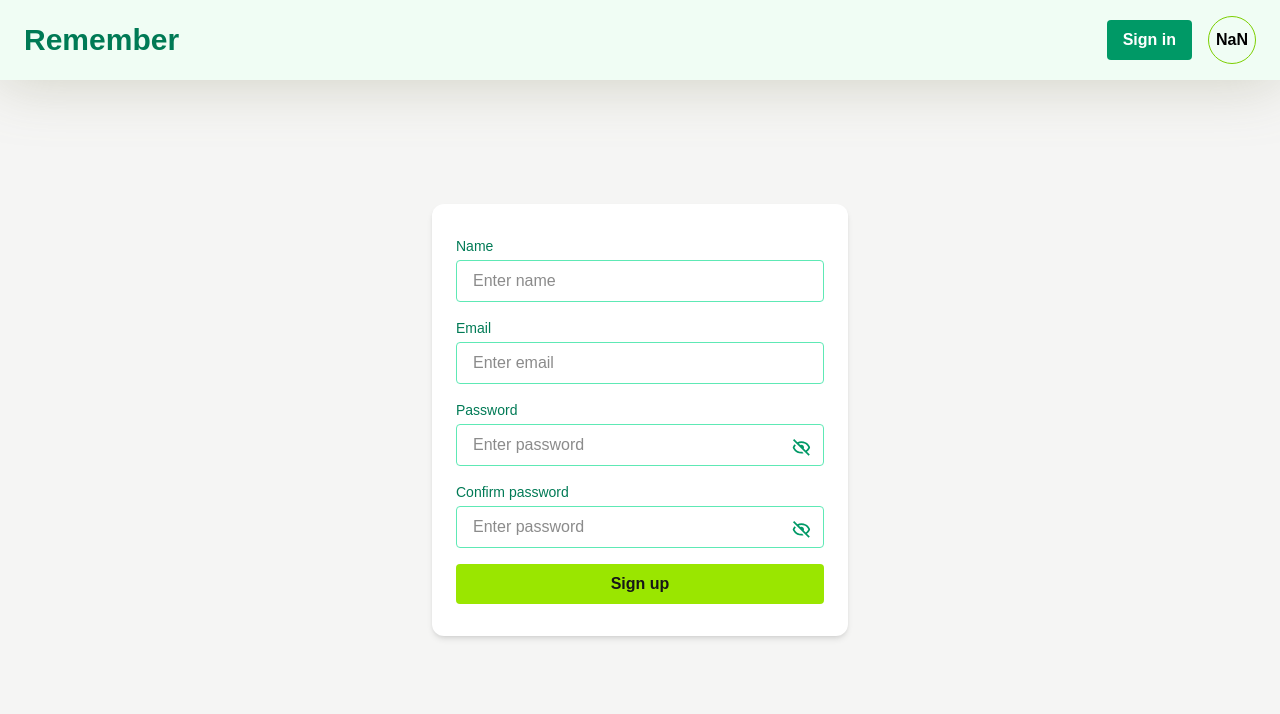
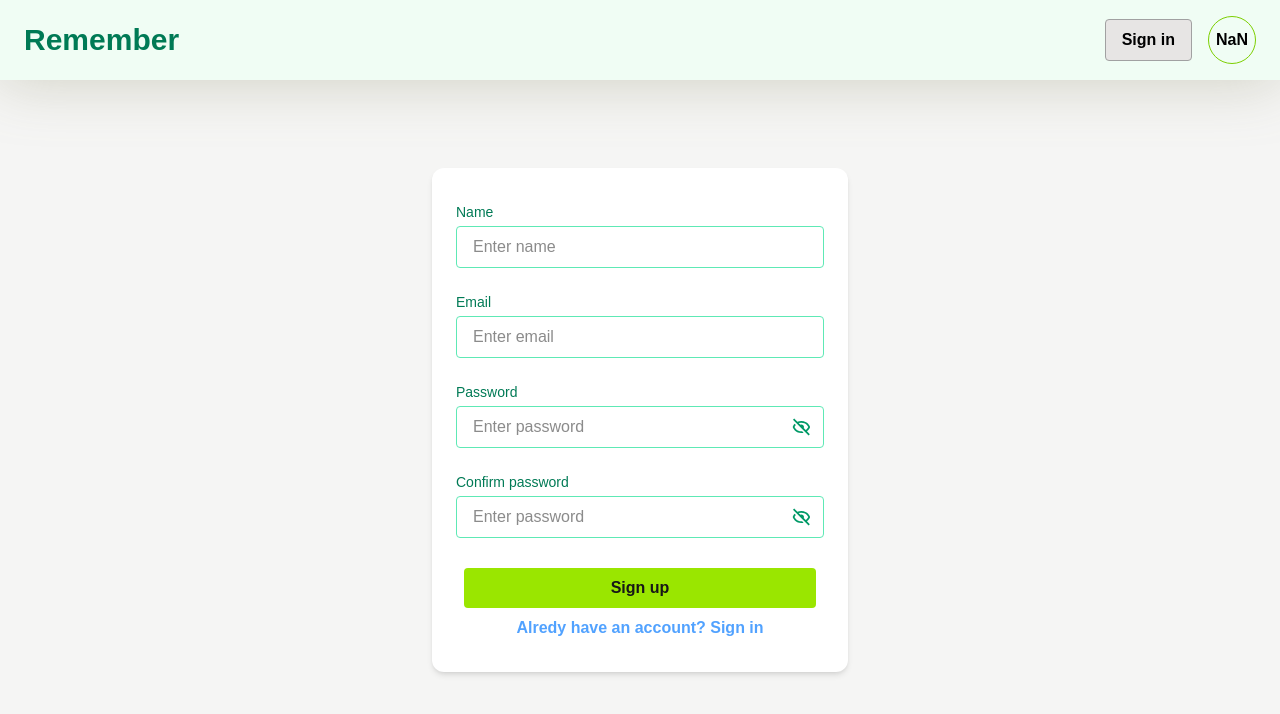
Before and after one commit to Remember-appp/remember-frontend, a Next.js app: page /register in a window 1280 px wide. Shown: the top 714 px of the page. Built offline with nearby package versions, Linux system fonts and the light colour scheme.

Commit message:
auth inputs validators

```diff
--- a/src/app/auth/page.jsx
+++ b/src/app/auth/page.jsx
@@ -3,6 +3,7 @@
 import Button from '@/components/Button'
 import FormSection from '@/components/FormSection'
 import InputField from '@/components/InputField'
+import P from '@/components/P'
 import PasswordInput from '@/components/PasswordInput'
 import {
   resetAuthForm,
@@ -11,8 +12,16 @@ import {
   setAuthEmail,
   setAuthPassword,
 } from '@/redux/slices/authFormSlice'
+import {
+  selectAuthEmailError,
+  selectAuthPasswordError,
+  setAuthEmailError,
+  setAuthPasswordError,
+} from '@/redux/slices/authValidationSlice'
+import { validateAuthEmail, validateAuthPassword } from '@/utils/authValidators'
+import Link from 'next/link'
 import { useRouter } from 'next/navigation'
-import React, { use, useEffect } from 'react'
+import React, { use, useEffect, useState } from 'react'
 import { useDispatch, useSelector } from 'react-redux'
 
 function AuthPage() {
@@ -21,6 +30,13 @@ function AuthPage() {
 
   const emailInput = useSelector(selectAuthEmail)
   const passwordInput = useSelector(selectAuthPassword)
+  const emailInputError = useSelector(selectAuthEmailError)
+  const passwordInputError = useSelector(selectAuthPasswordError)
+
+  const [isTouched, setIsTouched] = useState({
+    emailIsTouched: false,
+    passwordIsTouched: false,
+  })
 
   useEffect(() => {
     dispatch(resetAuthForm())
@@ -28,11 +44,22 @@ function AuthPage() {
 
   const handleSubmit = (e) => {
     e.preventDefault()
+
+    const emailErr = validateAuthEmail(emailInput)
+    const passwordErr = validateAuthPassword(passwordInput)
+
+    dispatch(setAuthEmailError(emailErr))
+    dispatch(setAuthPasswordError(passwordErr))
+
+    if (emailErr || passwordErr) return
   }
 
-  const handleChange = (actionCreator) => (e) => {
-    dispatch(actionCreator(e.target.value))
-  }
+  const handleChange =
+    (actionCreatorInput, actionCreatorError, actionCreatorValidation) =>
+    (e) => {
+      dispatch(actionCreatorInput(e.target.value))
+      dispatch(actionCreatorError(actionCreatorValidation(e.target.value)))
+    }
 
   return (
     <div>
@@ -43,19 +70,43 @@ function AuthPage() {
             type="email"
             placeholder="Enter email"
             value={emailInput}
-            onChange={handleChange(setAuthEmail)}
+            onChange={handleChange(
+              setAuthEmail,
+              setAuthEmailError,
+              validateAuthEmail
+            )}
+            onBlur={() =>
+              setIsTouched((prev) => ({ ...prev, emailIsTouched: true }))
+            }
+            errorText={isTouched.emailIsTouched ? emailInputError : ''}
           />
           <PasswordInput
             label="Password"
             placeholder="Enter password"
             value={passwordInput}
-            onChange={handleChange(setAuthPassword)}
+            onChange={handleChange(
+              setAuthPassword,
+              setAuthPasswordError,
+              validateAuthPassword
+            )}
+            onBlur={() =>
+              setIsTouched((prev) => ({ ...prev, passwordIsTouched: true }))
+            }
+            errorText={isTouched.passwordIsTouched ? passwordInputError : ''}
           />
           <Button
             type="submit"
             text={'Sign in'}
-            className={'bg-lime-400 hover:bg-lime-500 transition duration-200'}
+            className={
+              'bg-lime-400 hover:bg-lime-500 transition duration-200 m-2'
+            }
           />
+          <Link href="/register">
+            <P
+              text={"Don't have an account? Sign up"}
+              className="text-blue-400 font-bold cursor-pointer hover:underline"
+            />
+          </Link>
         </FormSection>
       </form>
     </div>
--- a/src/app/register/page.jsx
+++ b/src/app/register/page.jsx
@@ -1,7 +1,7 @@
 'use client'
 
 import { useRouter } from 'next/navigation'
-import React, { useEffect } from 'react'
+import React, { useEffect, useState } from 'react'
 import { useDispatch, useSelector } from 'react-redux'
 import Button from '@/components/Button'
 import FormSection from '@/components/FormSection'
@@ -18,6 +18,24 @@ import {
   setAuthName,
   setAuthPassword,
 } from '@/redux/slices/authFormSlice'
+import Link from 'next/link'
+import P from '@/components/P'
+import {
+  selectAuthConfirmPasswordError,
+  selectAuthEmailError,
+  selectAuthNameError,
+  selectAuthPasswordError,
+  setAuthConfirmPasswordError,
+  setAuthEmailError,
+  setAuthNameError,
+  setAuthPasswordError,
+} from '@/redux/slices/authValidationSlice'
+import {
+  validateAuthConfirmPassword,
+  validateAuthEmail,
+  validateAuthName,
+  validateAuthPassword,
+} from '@/utils/authValidators'
 
 function RegisterPage() {
   const dispatch = useDispatch()
@@ -27,6 +45,17 @@ function RegisterPage() {
   const nameInput = useSelector(selectAuthName)
   const passwordInput = useSelector(selectAuthPassword)
   const confirmPasswordInput = useSelector(selectAuthConfirmPassword)
+  const emailInputError = useSelector(selectAuthEmailError)
+  const passwordInputError = useSelector(selectAuthPasswordError)
+  const nameInputError = useSelector(selectAuthNameError)
+  const confirmPasswordInputError = useSelector(selectAuthConfirmPasswordError)
+
+  const [isTouched, setIsTouched] = useState({
+    nameIsTouched: false,
+    emailIsTouched: false,
+    passwordIsTouched: false,
+    confirmPasswordIsTouched: false,
+  })
 
   useEffect(() => {
     dispatch(resetAuthForm())
@@ -34,43 +63,115 @@ function RegisterPage() {
 
   const handleSubmit = (e) => {
     e.preventDefault()
+
+    const nameErr = validateAuthName(nameInput)
+    const emailErr = validateAuthEmail(emailInput)
+    const passwordErr = validateAuthPassword(passwordInput)
+    const confirmPasswordErr = validateAuthConfirmPassword(
+      passwordInput,
+      confirmPasswordInput
+    )
+
+    dispatch(setAuthNameError(nameErr))
+    dispatch(setAuthEmailError(emailErr))
+    dispatch(setAuthPasswordError(passwordErr))
+    dispatch(setAuthConfirmPasswordError(confirmPasswordErr))
+
+    if (nameErr || emailErr || passwordErr || confirmPasswordErr) return
   }
 
-  const handleChange = (actionCreator) => (e) => {
-    dispatch(actionCreator(e.target.value))
+  const handleChange =
+    (actionCreatorInput, actionCreatorError, actionCreatorValidation) =>
+    (e) => {
+      dispatch(actionCreatorInput(e.target.value))
+      dispatch(actionCreatorError(actionCreatorValidation(e.target.value)))
+    }
+  const handleConfirmPasswordChange = (e) => {
+    const value = e.target.value
+    dispatch(setAuthConfirmPassword(value))
+    dispatch(
+      setAuthConfirmPasswordError(
+        validateAuthConfirmPassword(passwordInput, value)
+      )
+    )
   }
   return (
     <div>
+      <form onSubmit={handleSubmit}>
         <FormSection>
           <InputField
             label="Name"
             type="text"
             placeholder="Enter name"
             value={nameInput}
-          onChange={handleChange(setAuthName)}
+            onChange={handleChange(
+              setAuthName,
+              setAuthNameError,
+              validateAuthName
+            )}
+            onBlur={() =>
+              setIsTouched((prev) => ({ ...prev, nameIsTouched: true }))
+            }
+            errorText={isTouched.nameIsTouched ? nameInputError : ''}
           />
           <InputField
             label="Email"
             type="email"
             placeholder="Enter email"
             value={emailInput}
-          onChange={handleChange(setAuthEmail)}
+            onChange={handleChange(
+              setAuthEmail,
+              setAuthEmailError,
+              validateAuthEmail
+            )}
+            onBlur={() =>
+              setIsTouched((prev) => ({ ...prev, emailIsTouched: true }))
+            }
+            errorText={isTouched.emailIsTouched ? emailInputError : ''}
           />
           <PasswordInput
             value={passwordInput}
-          onChange={handleChange(setAuthPassword)}
+            onChange={handleChange(
+              setAuthPassword,
+              setAuthPasswordError,
+              validateAuthPassword
+            )}
+            onBlur={() =>
+              setIsTouched((prev) => ({ ...prev, passwordIsTouched: true }))
+            }
+            errorText={isTouched.passwordIsTouched ? passwordInputError : ''}
           />
           <PasswordInput
             label="Confirm password"
             value={confirmPasswordInput}
-          onChange={handleChange(setAuthConfirmPassword)}
+            onChange={handleConfirmPasswordChange}
+            onBlur={() =>
+              setIsTouched((prev) => ({
+                ...prev,
+                confirmPasswordIsTouched: true,
+              }))
+            }
+            errorText={
+              isTouched.confirmPasswordIsTouched
+                ? confirmPasswordInputError
+                : ''
+            }
           />
           <Button
             text={'Sign up'}
             type="submit"
-          className={'bg-lime-400 hover:bg-lime-500 transition duration-200'}
+            className={
+              'bg-lime-400 hover:bg-lime-500 transition duration-200 m-2'
+            }
           />
+          <Link href={'/auth'}>
+            <P
+              text={'Alredy have an account? Sign in'}
+              className="text-blue-400 font-bold cursor-pointer hover:underline"
+            />
+          </Link>
         </FormSection>
+      </form>
     </div>
   )
 }
--- a/src/components/FormSection.jsx
+++ b/src/components/FormSection.jsx
@@ -4,7 +4,7 @@ function FormSection({children}) {
   return (
     <div className="min-h-screen flex items-center justify-center bg-stone-100">
       <div className="w-full max-w-md  px-4  mb-30">
-        <div className="flex flex-col gap-4 pt-8 pb-8 pl-6 pr-6 bg-white rounded-xl shadow-md">
+        <div className="flex flex-col pt-8 pb-8 pl-6 pr-6 bg-white rounded-xl shadow-md">
           {children}
         </div>
       </div>
--- a/src/components/InputField.jsx
+++ b/src/components/InputField.jsx
@@ -1,8 +1,20 @@
 import React from 'react'
+import P from './P'
 
-function InputField({ classNameDiv, classNameLabel, classNameInput, onChange, value, label = 'Label', placeholder = 'Text', type = 'text'}) {
+function InputField({
+  classNameDiv,
+  classNameLabel,
+  classNameInput,
+  onChange,
+  value,
+  onBlur,
+  label = 'Label',
+  placeholder = 'Text',
+  type = 'text',
+  errorText = '',
+}) {
   return (
-    <div className={`flex flex-col gap-1 ${classNameDiv}`}>
+    <div className={`flex flex-col gap-1 mb-0.5 mt-0.5 ${classNameDiv}`}>
       <label
         className={`text-sm font-medium text-emerald-700 ${classNameLabel}`}
       >
@@ -10,11 +22,17 @@ function InputField({ classNameDiv, classNameLabel, classNameInput, onChange, va
       </label>
       <input
         type={type}
+        onBlur={onBlur}
         placeholder={placeholder}
         className={`border border-emerald-300 focus:border-emerald-500 focus:scale-[1.02] transition-all duration-200 outline-none px-4 py-2 rounded ${classNameInput}`}
         value={value}
         onChange={onChange}
       />
+      <div className='min-h-[1rem]'>
+        {errorText && (
+          <p className="text-red-500 text-sm mt-1 ml-1">{errorText}</p>
+        )}
+      </div>
     </div>
   )
 }
--- a/src/components/NavBar.jsx
+++ b/src/components/NavBar.jsx
@@ -14,8 +14,6 @@ export default function NavBar() {
 
   return (
     <nav className="flex flex-col sm:flex-row items-center justify-center sm:justify-between gap-4 sm:gap-0 px-6 py-4 bg-green-50 drop-shadow-[0_1px_30px_rgba(120,120,80,0.3)]">
-
-      {/*  */}
       <div className="text-3xl font-bold text-emerald-700 hover:text-emerald-800 transition cursor-default">
         Remember
       </div>
@@ -23,7 +21,7 @@ export default function NavBar() {
         <Link
           onClick={handleClick}
           href={isClicked ? '/register' : '/auth'}
-          className="bg-emerald-600 hover:bg-emerald-700 text-white font-semibold px-4 py-2 rounded transition-transform duration-200"
+          className={`${isClicked ? 'bg-emerald-600 hover:bg-emerald-700 text-white' : 'bg-stone-200 hover:bg-neutral-300 border-neutral-400 border text-black'} font-semibold px-4 py-2 rounded transition duration-200`}
         >
           {isClicked ? 'Sign up' : 'Sign in'}
         </Link>
--- /dev/null
+++ b/src/components/P.jsx
@@ -0,0 +1,13 @@
+import React from 'react'
+
+function P({ children, text, className = '' }) {
+  return (
+    <div className={`flex items-center justify-center text-center ${className}`}>
+      <p className="text-base m-0">
+        {text || children}
+      </p>
+    </div>
+  )
+}
+
+export default P
--- a/src/components/PasswordInput.jsx
+++ b/src/components/PasswordInput.jsx
@@ -3,6 +3,7 @@ import styles from '../styles/Icon.module.css'
 import React, { useState } from 'react'
 import { BiShow } from 'react-icons/bi'
 import { BiHide } from 'react-icons/bi'
+import P from './P'
 
 function PasswordInput({
   classNameDiv,
@@ -10,31 +11,36 @@ function PasswordInput({
   classNameInput,
   onChange,
   value,
+  onBlur,
   label = 'Password',
   placeholder = 'Enter password',
   hideBtn = true,
+  errorText = '',
 }) {
   const [show, setShow] = useState(false)
 
   return (
-    <div className={`flex flex-col gap-1 relative ${classNameDiv}`}>
+    <div className={`flex flex-col gap-1 mb-0.5 mt-0.5 ${classNameDiv}`}>
       <label
         className={`text-sm font-medium text-emerald-700 ${classNameLabel}`}
       >
         {label}
       </label>
+
+      <div className="relative">
         <input
           type={show ? 'text' : 'password'}
           placeholder={placeholder}
-        className={`border border-emerald-300 focus:border-emerald-500 focus:scale-[1.02] transition-all duration-200 outline-none px-4 py-2 rounded pr-10 ${classNameInput}`}
+          className={`w-full border border-emerald-300 focus:border-emerald-500 focus:scale-[1.02] transition-all duration-200 outline-none px-4 py-2 rounded pr-10 ${classNameInput}`}
           value={value}
+          onBlur={onBlur}
           onChange={onChange}
         />
         {hideBtn && (
           <button
             type="button"
             onClick={() => setShow(!show)}
-          className="absolute right-3 bottom-2 text-sm text-emerald-600 hover:underline"
+            className="absolute right-3 top-1/2 -translate-y-1/2 text-emerald-600"
           >
             {show ? (
               <BiShow className={styles.icon} />
@@ -44,6 +50,13 @@ function PasswordInput({
           </button>
         )}
       </div>
+
+      <div className="min-h-[1rem]">
+        {errorText && (
+          <p className="text-red-500 text-sm mt-1 ml-1">{errorText}</p>
+        )}
+      </div>
+    </div>
   )
 }
 
--- /dev/null
+++ b/src/redux/slices/authValidationSlice.js
@@ -0,0 +1,48 @@
+const { createSlice } = require('@reduxjs/toolkit')
+
+const initialState = {
+  authNameError: null,
+  authEmailError: null,
+  authPasswordError: null,
+  authConfirmPasswordError: null,
+}
+
+const authValidationSlice = createSlice({
+  name: 'authValidation',
+  initialState,
+  reducers: {
+    setAuthNameError(state, action) {
+      state.authNameError = action.payload
+    },
+    setAuthEmailError(state, action) {
+      state.authEmailError = action.payload
+    },
+    setAuthPasswordError(state, action) {
+      state.authPasswordError = action.payload
+    },
+    setAuthConfirmPasswordError(state, action) {
+      state.authConfirmPasswordError = action.payload
+    },
+    clearAuthValidationErrors() {
+      return initialState
+    },
+  },
+})
+
+export const {
+  setAuthNameError,
+  setAuthEmailError,
+  setAuthPasswordError,
+  setAuthConfirmPasswordError,
+  clearAuthValidationErrors,
+} = authValidationSlice.actions
+
+export const selectAuthNameError = (state) => state.authValidation.authNameError
+export const selectAuthEmailError = (state) =>
+  state.authValidation.authEmailError
+export const selectAuthPasswordError = (state) =>
+  state.authValidation.authPasswordError
+export const selectAuthConfirmPasswordError = (state) =>
+  state.authValidation.authConfirmPasswordError
+
+export default authValidationSlice.reducer
--- a/src/redux/store.js
+++ b/src/redux/store.js
@@ -1,8 +1,10 @@
 import { configureStore } from '@reduxjs/toolkit';
 import authFormReducer from './slices/authFormSlice'
+import authValidationReducer from './slices/authValidationSlice'
 
 export const store = configureStore({
   reducer: {
     authForm: authFormReducer,
+    authValidation: authValidationReducer,
   },
 });
--- /dev/null
+++ b/src/utils/authValidators.js
@@ -0,0 +1,46 @@
+export const validateAuthName = (value) => {
+  if (!value) return 'Name is required'
+
+  if (!/^[A-Z]/.test(value)) return 'Name must start with a capital letter'
+
+  if (value.length < 4) return 'Name must be at least 4 characters'
+
+  if (value.length > 20) return 'Name must be at most 20 characters'
+
+  if (!/^[A-Za-z0-9_-]+$/.test(value))
+    return 'Name can contain only letters, numbers, and symbols: - , _'
+
+  return null
+}
+export const validateAuthEmail = (value) => {
+  if (!value) return 'Email is required'
+
+  const emailRegex = /^[^\s@]+@[^\s@]+\.[^\s@]+$/
+  if (!emailRegex.test(value)) return 'Invalid email address'
+
+  return null
+}
+export const validateAuthPassword = (value) => {
+  if (!value) return 'Password is required'
+
+  if (value.length < 8) return 'Password must be at least 8 characters'
+
+  if (!/[A-Z]/.test(value))
+    return 'Password must contain at least one uppercase letter'
+
+  if (!/\d/.test(value)) return 'Password must contain at least one number'
+
+  if (!/^[A-Za-z0-9_-]+$/.test(value))
+    return 'Password can only contain letters, numbers, dashes (-), and underscores (_)'
+
+  if (/\s/.test(value)) return 'Password cannot contain spaces'
+
+  return null
+}
+export const validateAuthConfirmPassword = (password, confirmPassword) => {
+  if (!confirmPassword) return 'Please confirm your password'
+
+  if (password !== confirmPassword) return 'Passwords do not match'
+
+  return null
+}
```
Lines whose indentation alone changed are shown as unchanged.
